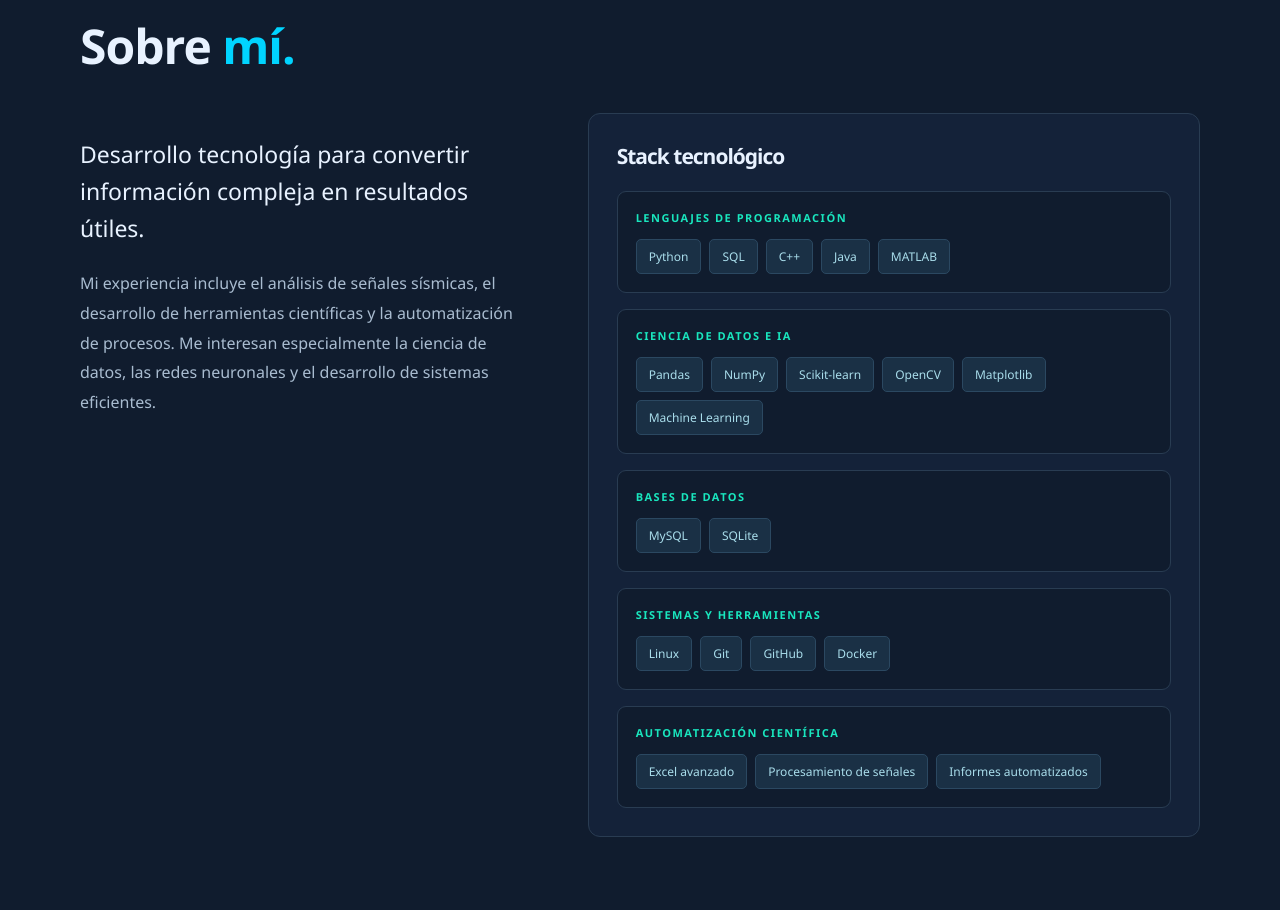
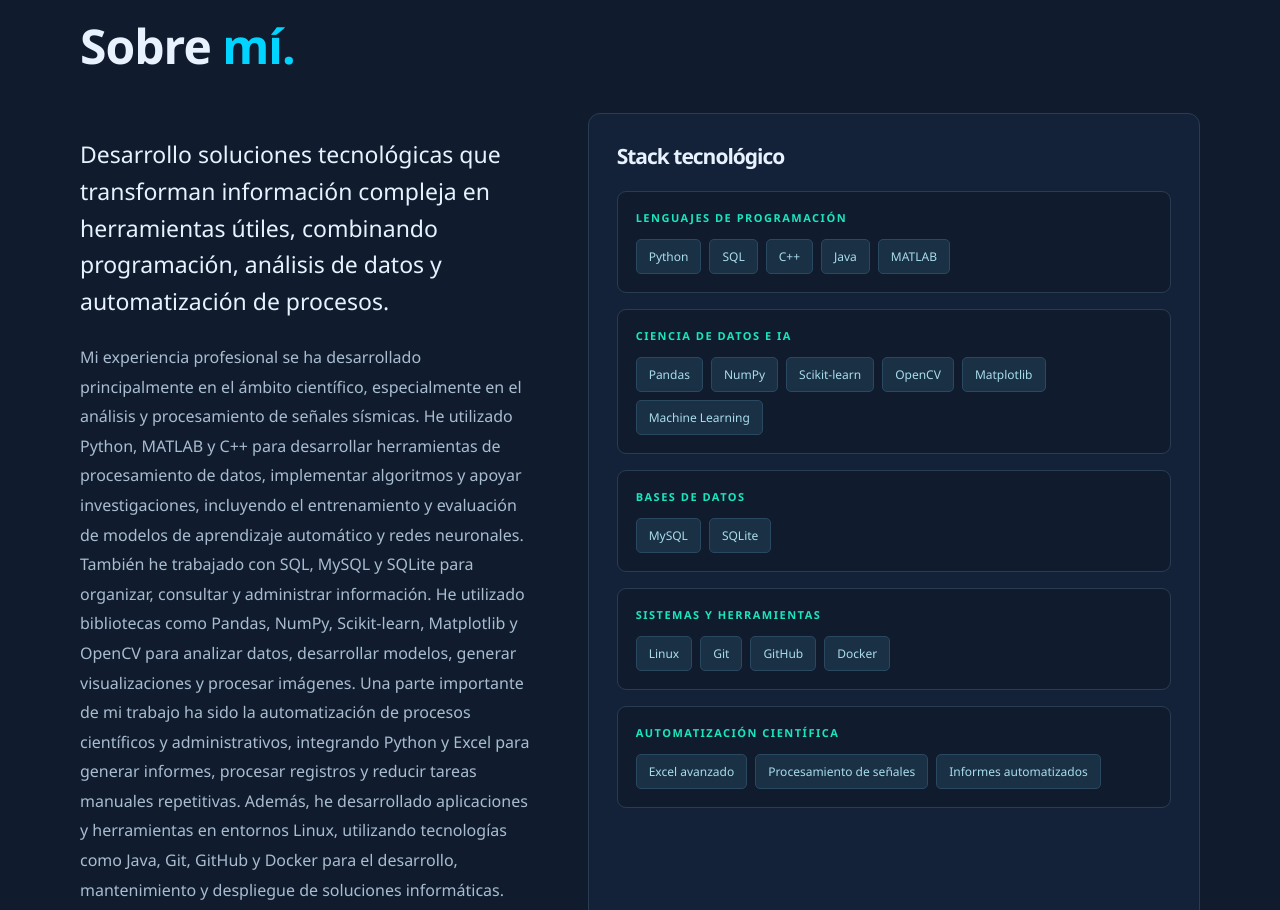
Before and after one commit to valdescaro/portafolio-profesional, an Astro site: page / in a window 1280 px wide. Shown: the part 861-1771 px from the top of the page. Built offline with nearby package versions, Linux system fonts and the light colour scheme; Astro itself is replaced by a stand-in of ours.

Commit message:
content: ampliar descripcion de experiencia y habilidades

```diff
--- a/src/pages/index.astro
+++ b/src/pages/index.astro
@@ -133,15 +133,14 @@ const proyectos = [
           <div class="about-grid">
             <div>
               <p class="lead">
-                Desarrollo tecnología para convertir información
-                compleja en resultados útiles.
+                Desarrollo soluciones tecnológicas que transforman información compleja en herramientas útiles, combinando programación, análisis de datos y automatización de procesos.
               </p>
               <p class="muted">
-                Mi experiencia incluye el análisis de señales
-                sísmicas, el desarrollo de herramientas científicas
-                y la automatización de procesos. Me interesan
-                especialmente la ciencia de datos, las redes
-                neuronales y el desarrollo de sistemas eficientes.
+                Mi experiencia profesional se ha desarrollado principalmente en el ámbito científico, especialmente en el análisis y procesamiento de señales sísmicas. He utilizado Python, MATLAB y C++ para desarrollar herramientas de procesamiento de datos, implementar algoritmos y apoyar investigaciones, incluyendo el entrenamiento y evaluación de modelos de aprendizaje automático y redes neuronales.
+
+                También he trabajado con SQL, MySQL y SQLite para organizar, consultar y administrar información. He utilizado bibliotecas como Pandas, NumPy, Scikit-learn, Matplotlib y OpenCV para analizar datos, desarrollar modelos, generar visualizaciones y procesar imágenes.
+
+                Una parte importante de mi trabajo ha sido la automatización de procesos científicos y administrativos, integrando Python y Excel para generar informes, procesar registros y reducir tareas manuales repetitivas. Además, he desarrollado aplicaciones y herramientas en entornos Linux, utilizando tecnologías como Java, Git, GitHub y Docker para el desarrollo, mantenimiento y despliegue de soluciones informáticas.
               </p>
             </div>
 
```
